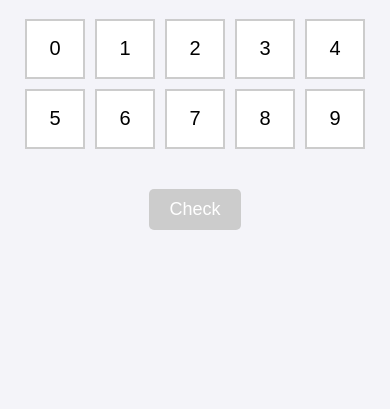
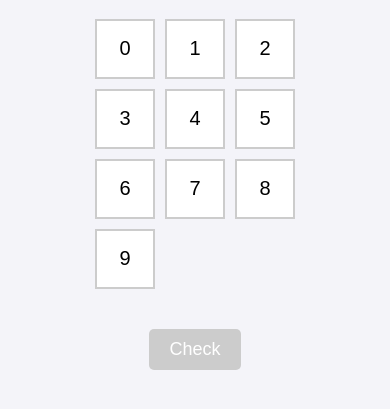
Before and after one commit to chamdarig/chamdarig.github.io, a plain HTML site: page guessNumber/index.html in a window 390 px wide. Shown: the part 81-490 px from the top of the page. Drawn offline with Linux system fonts and the light colour scheme.

Commit message:
phone pad arrange

```diff
--- a/guessNumber/style.css
+++ b/guessNumber/style.css
@@ -9,7 +9,7 @@ body {
 #game-container {
   margin-top: 20px;
 }
-
+/*
 #number-pad {
   display: grid;
   grid-template-columns: repeat(5, 60px);
@@ -17,6 +17,15 @@ body {
   justify-content: center;
   margin-bottom: 20px;
 }
+*/
+#number-pad {
+  display: grid;
+  grid-template-columns: repeat(3, 60px);
+  gap: 10px;
+  justify-content: center;
+  margin-bottom: 20px;
+}
+
 
 button.number {
   width: 60px;
```
